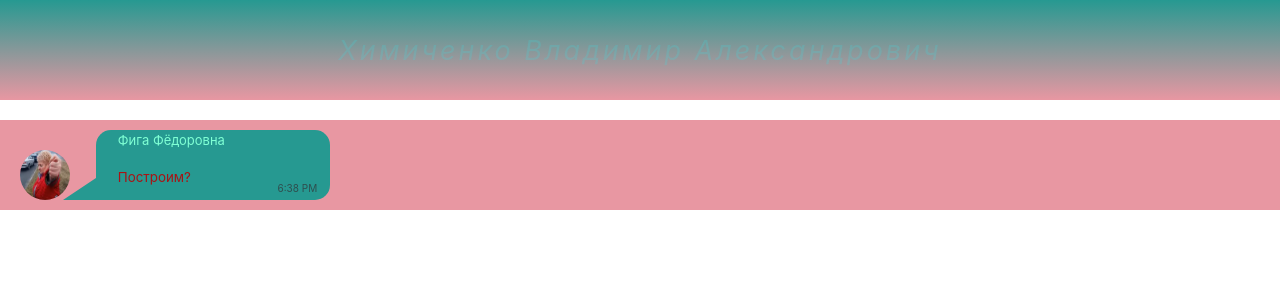
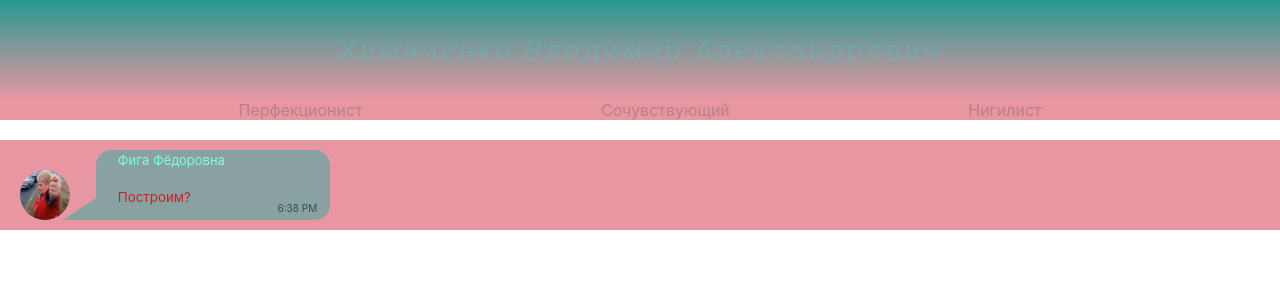
Before and after one commit to vovatum/home-tasks, a React (Create React App) app: page / in a window 1280 px wide. Shown: the top 300 px of the page. Built offline with nearby package versions, Linux system fonts and the light colour scheme.

Commit message:
bck message, qualities-string

```diff
--- a/src/AppComponents/Message/Message.module.css
+++ b/src/AppComponents/Message/Message.module.css
@@ -19,7 +19,7 @@
     width: 230px;
     height: 66px;
     margin-left: 26px;
-    background: #269991;
+    background: #89a2a1;
     position: relative;
     border-radius: 15px 15px 15px 0;
     display: flex;
@@ -36,7 +36,7 @@
     position: absolute;
     right: 100%;
     top: calc(50% - -13px);
-    border-bottom: 22px solid #269991;
+    border-bottom: 22px solid #89a2a1;
     border-left: 33px solid transparent;
     /*border: 20px solid transparent;*/
     /*border-right: 20px solid green;*/
@@ -61,7 +61,7 @@
 
 .message {
     font-size: smaller;
-    color: #a91314;
+    color: #c9222a;
 }
 
 .time {
--- a/src/AppComponents/MyNameIs/MyNameIs.jsx
+++ b/src/AppComponents/MyNameIs/MyNameIs.jsx
@@ -1,10 +1,25 @@
 import React from 'react';
 import styles from './MyNameIs.module.css';
 
+const qualities = [
+    'Перфекционист',
+    'Сочувствующий',
+    'Нигилист'
+];
+
+let qualitiesSpan = qualities.map(quality => {
+    return <span>{quality}</span>
+});
+
 const MyNameIs = () => {
     return (
-        <div className={styles.myNameIs}>
-            Химиченко Владимир Александрович
+        <div className={styles.container}>
+            <div className={styles.myNameIs}>
+                Химиченко Владимир Александрович
+            </div>
+            <div className={styles.qualities}>
+                {qualitiesSpan}
+            </div>
         </div>
     )
 };
--- a/src/AppComponents/MyNameIs/MyNameIs.module.css
+++ b/src/AppComponents/MyNameIs/MyNameIs.module.css
@@ -8,5 +8,13 @@
     justify-content: center;
     align-items: center;
     height: 100px;
+}
+
+.qualities {
+    display: flex;
+    justify-content: space-evenly;
+    background-color: #e897a2;
+    color: rgba(6, 36, 37, 0.2);
     margin-bottom: 20px;
+
 }
```
